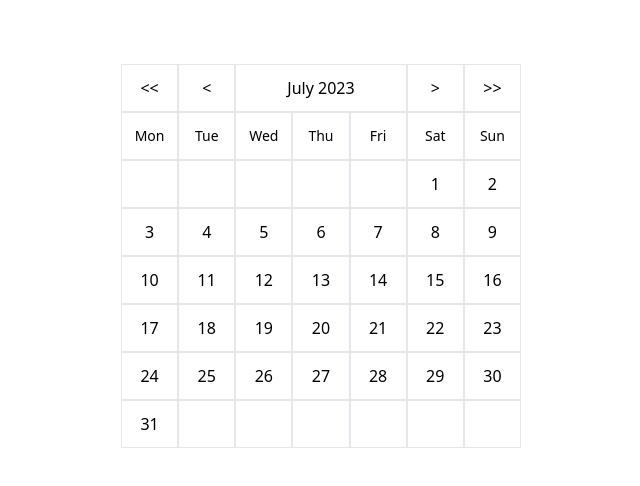
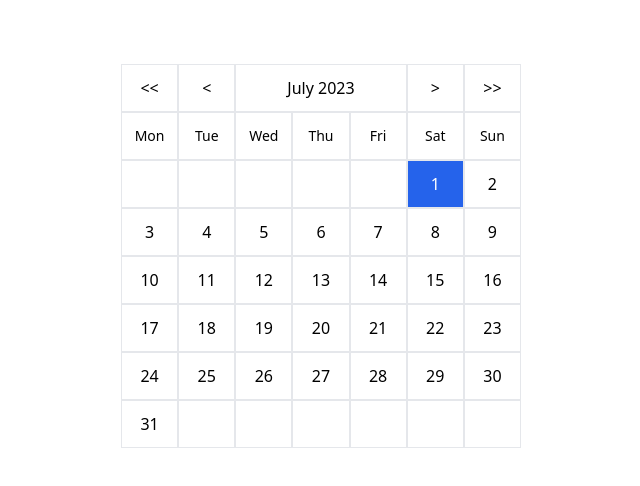
Before and after one commit to SarahWimark/fitness-planner, a React (Vite) app in the folder fitness-planner/: page / in a window 1280 px wide. Shown: the top 486 px of the page, without its empty margins (319-959 px from the left). Built offline with nearby package versions, Linux system fonts and the light colour scheme.

Commit message:
Adding styling to see the current day on calendar

```diff
--- a/fitness-planner/src/components/calendar/Calendar.tsx
+++ b/fitness-planner/src/components/calendar/Calendar.tsx
@@ -60,10 +60,15 @@ const Calendar: React.FC<Props> = ({ currentDate = new Date(), onChange }) => {
 
         {Array.from({ length: numDaysInMonth }).map((_, index) => {
           const day = index + 1;
+          const isTodaysDate = day === currentDate.getDate();
 
           return (
-            <Cell onClick={() => handleClickDate(day)} key={day}>
-              {day}
+            <Cell
+              isTodaysDate={isTodaysDate}
+              onClick={() => handleClickDate(day)}
+              key={day}
+            >
+              <div>{day}</div>
             </Cell>
           );
         })}
--- a/fitness-planner/src/components/calendar/Cell.tsx
+++ b/fitness-planner/src/components/calendar/Cell.tsx
@@ -3,14 +3,23 @@ import clsx from "clsx";
 interface Props extends React.PropsWithChildren {
   className?: string;
   onClick?: () => void;
+  isTodaysDate?: boolean;
 }
 
-const Cell: React.FC<Props> = ({ onClick, className, children }) => {
+const Cell: React.FC<Props> = ({
+  isTodaysDate = false,
+  onClick,
+  className,
+  children,
+}) => {
   return (
     <div
       onClick={onClick}
       className={clsx(
         "h-12 flex items-center justify-center border",
+        {
+          "bg-blue-600 hover:bg-blue-500 text-white": isTodaysDate,
+        },
         { "cursor-pointer hover:bg-gray-100 active:bg-gray-200": !!onClick },
         className
       )}
```
